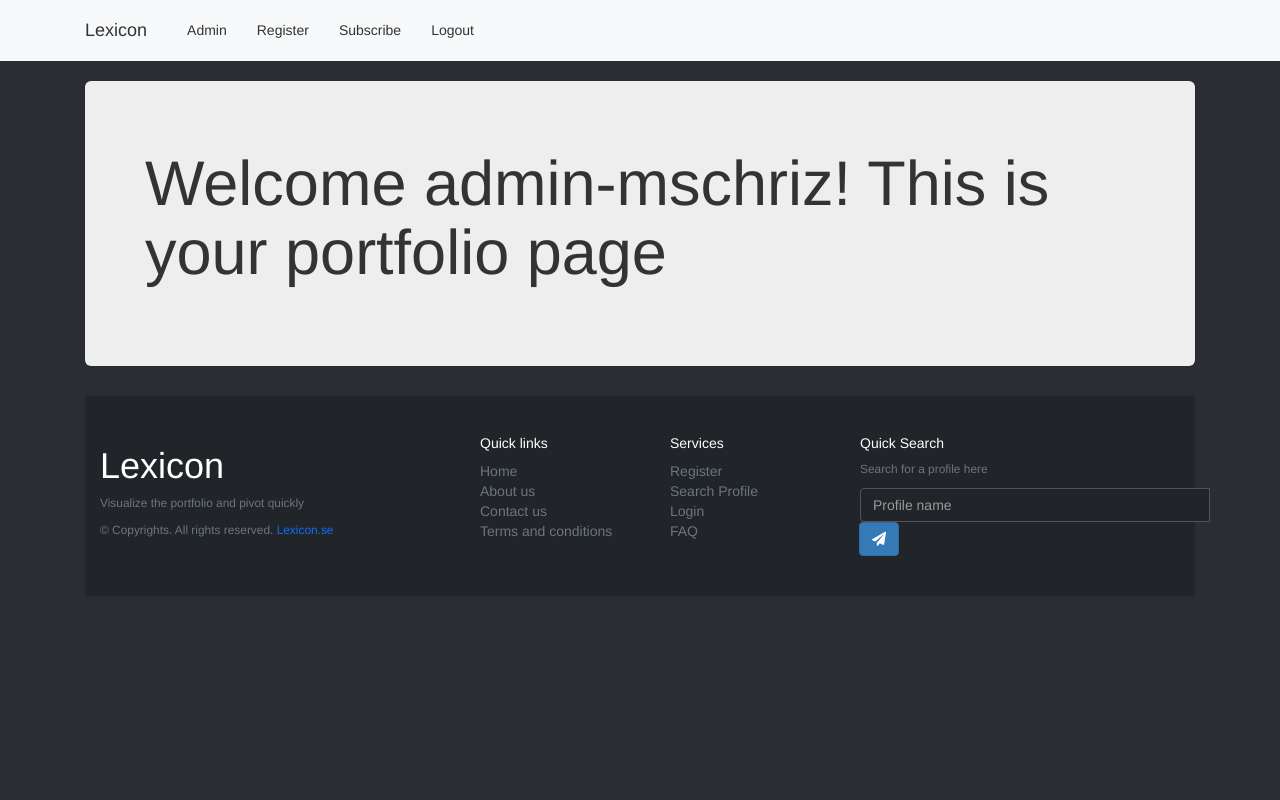
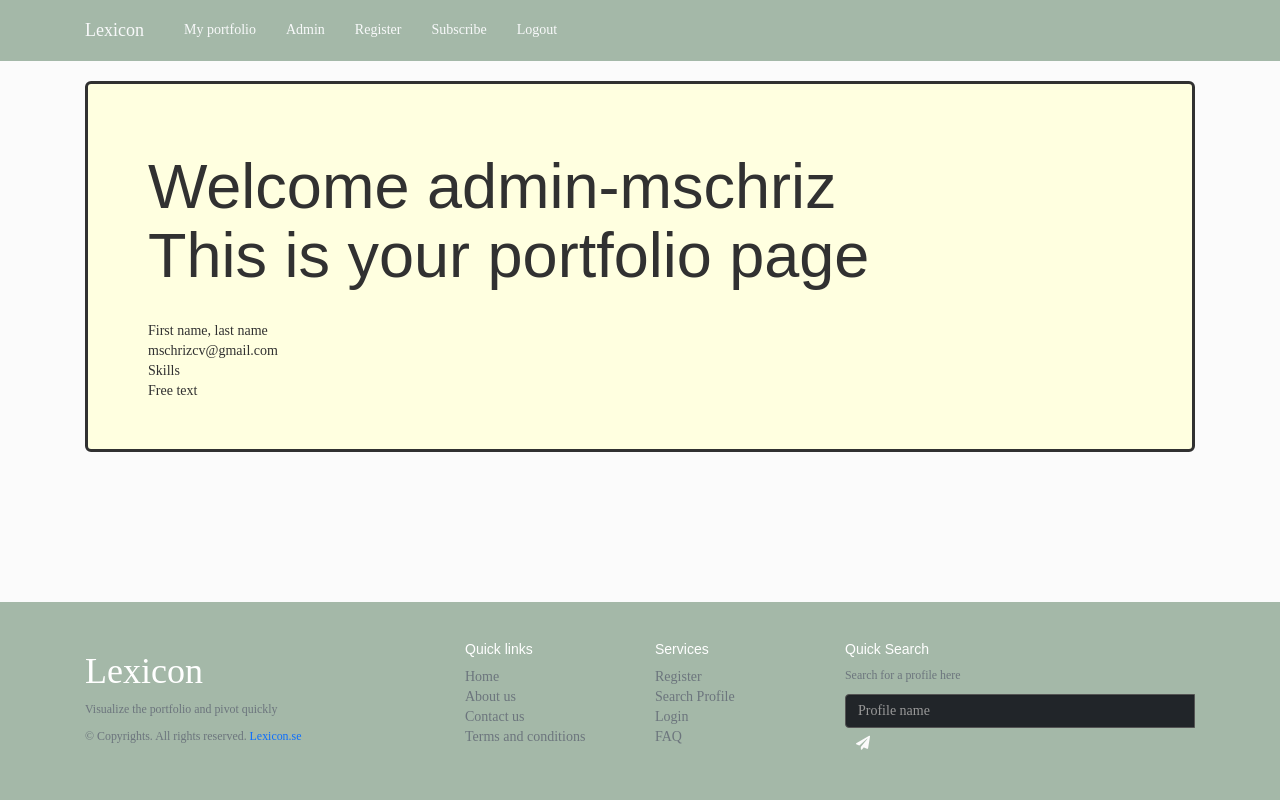
Before and after one commit to munemo/Lexicon-Portfolio-project, a Django app: page /basic_app/portfolio/ in a window 1280 px wide. Run offline with Django 3.2, Linux system fonts and the light colour scheme; a user stored in the database is signed in; data comes from the database, SQL or seed files in the repository; both versions use the stored data as it was after the commit; some libraries are stand-ins or nearby versions.

Commit message:
Christoffer

```diff
--- a/learning_users/basic_app/models.py
+++ b/learning_users/basic_app/models.py
@@ -4,9 +4,9 @@ from django.contrib.auth.models import User
 # Create your models here.
 
 class UserProfileInfo(models.Model):
-    user = models.OneToOneField(User)
+    user = models.OneToOneField(User, on_delete=models.CASCADE)
     portfolio_site = models.URLField(blank=True)
-    profile_pic = models.ImageField(upload_to='profile_pics',blank=True)
+    profile_pic = models.ImageField(default='default.jpg', upload_to='profile_pics',blank=True)
 
     def __str__(self):
         return self.user.username
--- a/learning_users/basic_app/views.py
+++ b/learning_users/basic_app/views.py
@@ -12,7 +12,7 @@ def index(request):
     return render(request,'basic_app/index.html')
 
 def portfoliopage(request):
-    return render(request, "basic_app/portfolio_site.html")
+    return render(request,'basic_app/portfolio_site.html')
 
 @login_required
 def special(request):
--- a/learning_users/learning_users/urls.py
+++ b/learning_users/learning_users/urls.py
@@ -26,7 +26,7 @@ urlpatterns = [
     url(r'^admin/', admin.site.urls),
     url(r'^basic_app/',include('basic_app.urls')),
     url(r'^logout/$',views.user_logout, name='logout'),
-    url(r'special/',views.special, name='special')
+    url(r'special/',views.special, name='special'),
 ]
 
 # Serving the media files in development mode
--- a/learning_users/manage.py
+++ b/learning_users/manage.py
@@ -2,10 +2,10 @@
 import os
 import sys
 
-import dotenv
+#import dotenv
 
 if __name__ == "__main__":
-    dotenv.read_dotenv()
+    #dotenv.read_dotenv()
     os.environ.setdefault("DJANGO_SETTINGS_MODULE", "learning_users.settings")
     try:
         from django.core.management import execute_from_command_line
--- a/learning_users/static/css/style.css
+++ b/learning_users/static/css/style.css
@@ -4,4 +4,38 @@
 }
 body {
   margin-bottom: 60px;
+  font-family: 'Zilla Slab', serif;
+  color: #313131;
+  background-color: #fbfbfb;
 }
+
+h1, h2, h3, h4, h5, h6 {
+  font-family: 'Poppins', sans-serif;
+  color: #202020;
+}
+.footer {
+  position: absolute;
+  bottom: 0;
+  width: 100%;
+  height: 60px;
+}
+
+.jumbotron{
+  background-color: lightyellow;
+  border: solid 3px #313131;
+}
+
+.btn{
+  background-color: #a4b8a8;
+  color: #fbfbfb;
+  border: none;
+  font-weight: bold;
+}
+
+.btn:hover {
+  background-color: burlywood;
+}
+
+.footer-bg, .header-bg {
+  background-color: #a4b8a8;
+}
--- a/learning_users/templates/basic_app/base.html
+++ b/learning_users/templates/basic_app/base.html
@@ -26,20 +26,20 @@
   </head>
   <body>
   <div class="d-flex flex-column h-100">
-    <nav class="navbar navbar-expand-sm navbar-static-top bg-light">
+    <nav class="navbar navbar-expand-sm navbar-static-top header-bg text-light">
       <div class="container">
         <ul class="nav navbar-nav me-auto">
           <li><a class="navbar-brand" href="{% url 'index' %}">Lexicon</a></li>
+          <li><a class="navbar-link" href="{% url 'basic_app:portfolio' %}">My portfolio</a></li>
           <li><a class="navbar-link" href="{% url 'admin:index' %}">Admin</a></li>
           <li><a class="navbar-link" href="{% url 'basic_app:register' %}">Register</a>
           </li>
-
             <li><a class="navbar-link" href="{% url 'basic_app:subscribe' %}">Subscribe</a>
           </li>
           {% if user.is_authenticated %}
-          <li><a class="navbar-link" href="{% url 'logout' %}">Logout</a></li>
+            <li><a class="navbar-link" href="{% url 'logout' %}">Logout</a></li>
           {% else %}
-          <li><a class="navbar-link" href="{% url 'basic_app:user_login' %}">Login</a></li>
+            <li><a class="navbar-link" href="{% url 'basic_app:user_login' %}">Login</a></li>
           {% endif %}
         </ul>
       </div>
@@ -47,7 +47,7 @@
     <div class="container">{% block body_block%} {% endblock %}</div>
 
 
-  <footer class="mt-auto w-100 py-4 flex-shrink-0">
+  <footer class="mt-auto w-100 py-4 flex-shrink-0 footer-bg">
         <div class="container py-4">
             <div class="row gy-4 gx-5">
                 <div class="col-lg-4 col-md-6">
--- a/learning_users/templates/basic_app/login.html
+++ b/learning_users/templates/basic_app/login.html
@@ -8,7 +8,7 @@
          <input type="text" name="username" placeholder="Enter Username" />
          <label for="password">Password:</label>
          <input type="password" name="password" />
-         <input type="submit" name="" value="Login" />
+         <input class="btn" type="submit" name="" value="Login" />
        </form>
     </div>
     {% endblock %}
--- a/learning_users/templates/basic_app/portfolio_site.html
+++ b/learning_users/templates/basic_app/portfolio_site.html
@@ -1,7 +1,24 @@
 {% extends "basic_app/base.html"%}
     {% block body_block %}
-    <div class="jumbotron">
-        <h1>Welcome {{  user.username }}! This is your portfolio page</h1>
-        <img src="{{ user.userprofileinfo.profile_pic.url }}">
+        <div class="jumbotron">
+            <h1>Welcome {{  user.username }} <br>This is your portfolio page</h1>
+            <div class="col-3">
+                <img src="{{ user.userprofileinfo.profile_pic.url }}">
+            </div>
+            <div>
+                First name, last name
+            </div>
+            <div>
+                {{ user.email }}
+            </div>
+            <div>
+                {{ user.userprofileinfo.portfolio_site }}
+            </div>
+            <div>
+                Skills
+            </div>
+            <div>
+                Free text
+            </div>
+        </div>
     {% endblock %}
-    </div>
```
Also changed, not shown: learning_users/db.sqlite3, learning_users/media/profile_pics/artworks-000391818504-vgqin1-t500x500.jpg (added). Lines whose indentation alone changed are shown as unchanged.
